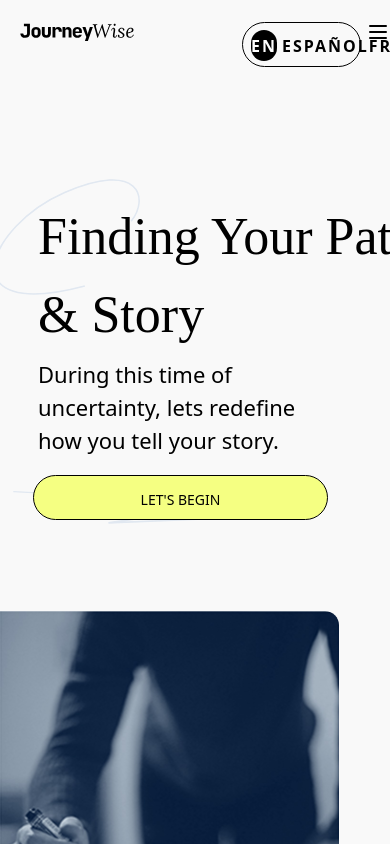
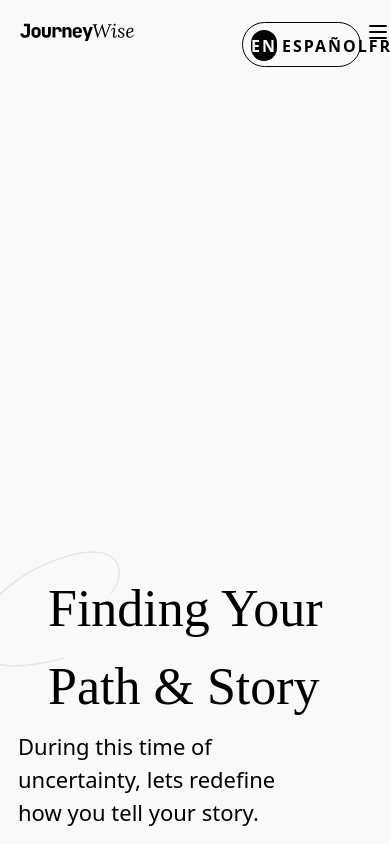
Before and after one commit to cherryontech/JourneyWise, a React (Vite) app in the folder app/: page / in a window 390 px wide. Shown: the top 844 px of the page. Built offline with nearby package versions, Linux system fonts and the light colour scheme; a web font is replaced by a local one.

Commit message:
fixed overall responsiveness with homepage

```diff
--- a/app/src/components/homepage/Hero.jsx
+++ b/app/src/components/homepage/Hero.jsx
@@ -10,7 +10,7 @@ import './hero-custom.css'
 const Hero = () => {
   const [handleClick , ShowSecNotice] = useShowSecNotice();
   return (
-    <header className="hero-custom">
+    <header id="heroheader" className="hero-custom">
       <section id="heading-subheading">
         <div>
           <h2>
--- a/app/src/components/homepage/collage-custom.css
+++ b/app/src/components/homepage/collage-custom.css
@@ -7,5 +7,6 @@
   #collage img {
     width: 333px;
     height: 372px;
+    margin-left: -1000px;
   }
 }
--- a/app/src/components/homepage/hero-custom.css
+++ b/app/src/components/homepage/hero-custom.css
@@ -1,16 +1,16 @@
-h2 {
+#heroheader h2 {
   font-size: 62px;
   margin-right: 400px;
   margin-top: 100px;
   position: relative;
 }
 
-h6 {
+#heroheader h6 {
   font-size: 22px;
   margin-top: -40px;
 }
 
-header {
+#heroheader {
   margin-left: 138px;
   display: flex;
   flex-direction: row;
@@ -23,22 +23,23 @@ header {
 }
 
 @media (max-width: 480px) {
-  h2 {
+  #heroheader h2 {
     font-size: 52px;
-    margin-right: 100px;
-    margin-left: -30px;
+    margin-right: 40px;
+    margin-left: 0px;
   }
 
   #heading-subheading {
     margin-left: 48px;
   }
 
-  header {
+  #heroheader {
     display: flex;
     flex-direction: column-reverse;
+    margin-left: 0px;
   }
 
-  h6 {
+  #heroheader h6 {
     margin-left: -30px;
     margin-right: 195px;
   }
```
